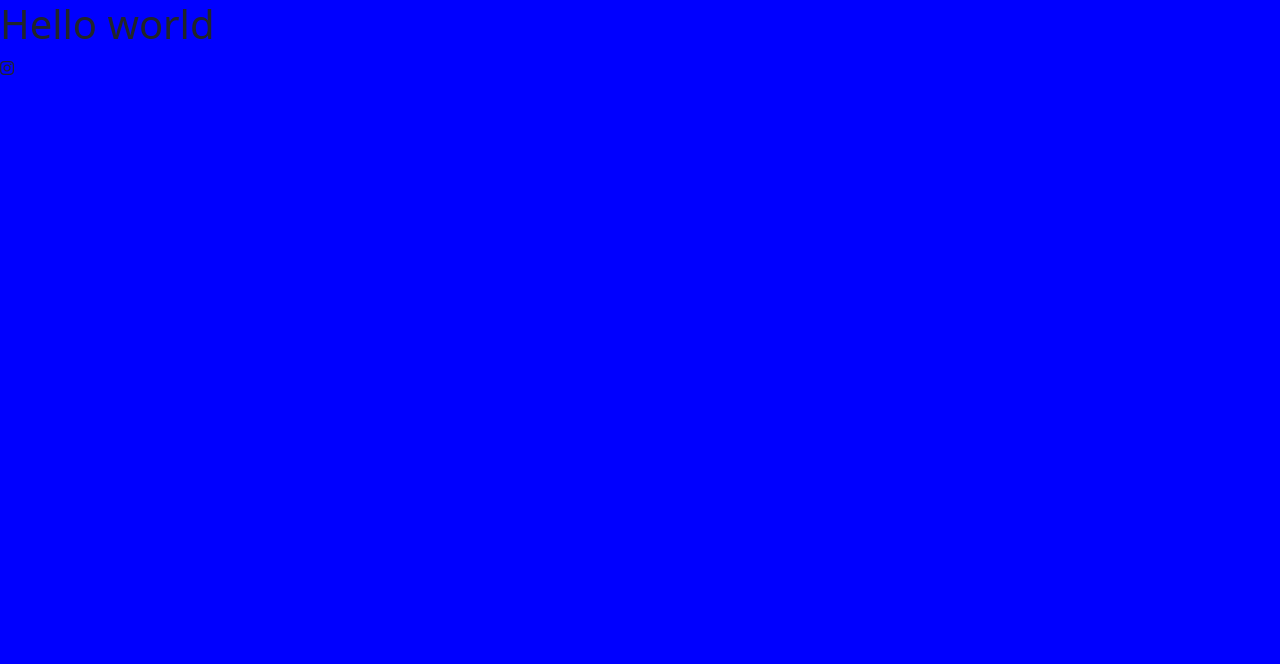
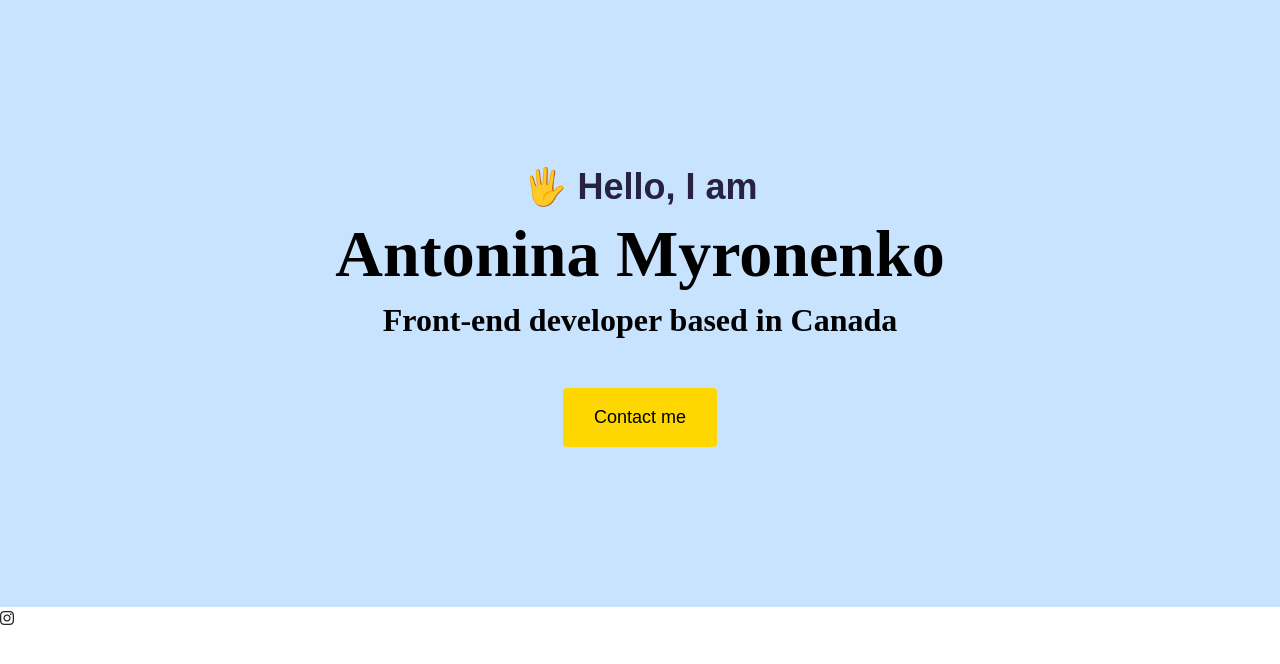
Before and after one commit to AntoninaMyr/my-portfolio, a plain HTML site: page index.html in a window 1280 px wide. Drawn offline with nearby package versions, Linux system fonts and the light colour scheme.

Commit message:
added hero

```diff
--- a/index.html
+++ b/index.html
@@ -11,7 +11,14 @@
     <title>Document</title>
 </head>
 <body>
-    <h1>Hello world</h1>
+    <div class="hero">
+        <p>🖐 Hello, I am</p>
+        <h1>Antonina Myronenko</h1>
+        <h2 class="mb-5">Front-end developer based in Canada</h2>
+        <div>
+             <a href="#" class="btn btn-branding">Contact me</a>
+        </div>
+    </div>
     <i class="fa-brands fa-instagram"></i>
 </body>
 </html>
--- a/styles/style.css
+++ b/styles/style.css
@@ -1,3 +1,47 @@
+:root {
+    --branding-color: gold;
+    --secondary-color: #c8e3fe;
+    --heading-font-family: "Playfair Display", serif;
+    --default-font-family: "Poppins", sans-serif;
+}
 body {
-    background: blue;
+    font-family: var(--default-font-family);
+
 }
+
+h1, h2, h3, h4, h5, h6 {
+    font-family: var(--heading-font-family);
+    color: black;
+    font-weight: bold;
+}
+h1 {
+    font-size: 66px;
+}
+p {
+    font-weight: normal;
+}
+.hero {
+    background: var(--secondary-color);
+    text-align: center;
+    padding: 160px 0;
+}
+.hero p {
+    font-size: 36px;
+    font-weight: bold;
+    margin: 0;
+    color: #272142;
+}
+hero h2 {
+    font-family: var(--heading-font-family);
+    font-weight: normal;
+    line-height: 2;
+    font-size: 24px;
+}
+.btn-branding {
+    background: var(--branding-color);
+    border-radius: 4px;
+    color: black;
+    font-size: 18px;
+    line-height: 27px;
+    padding: 15px 30px;
+}
```
